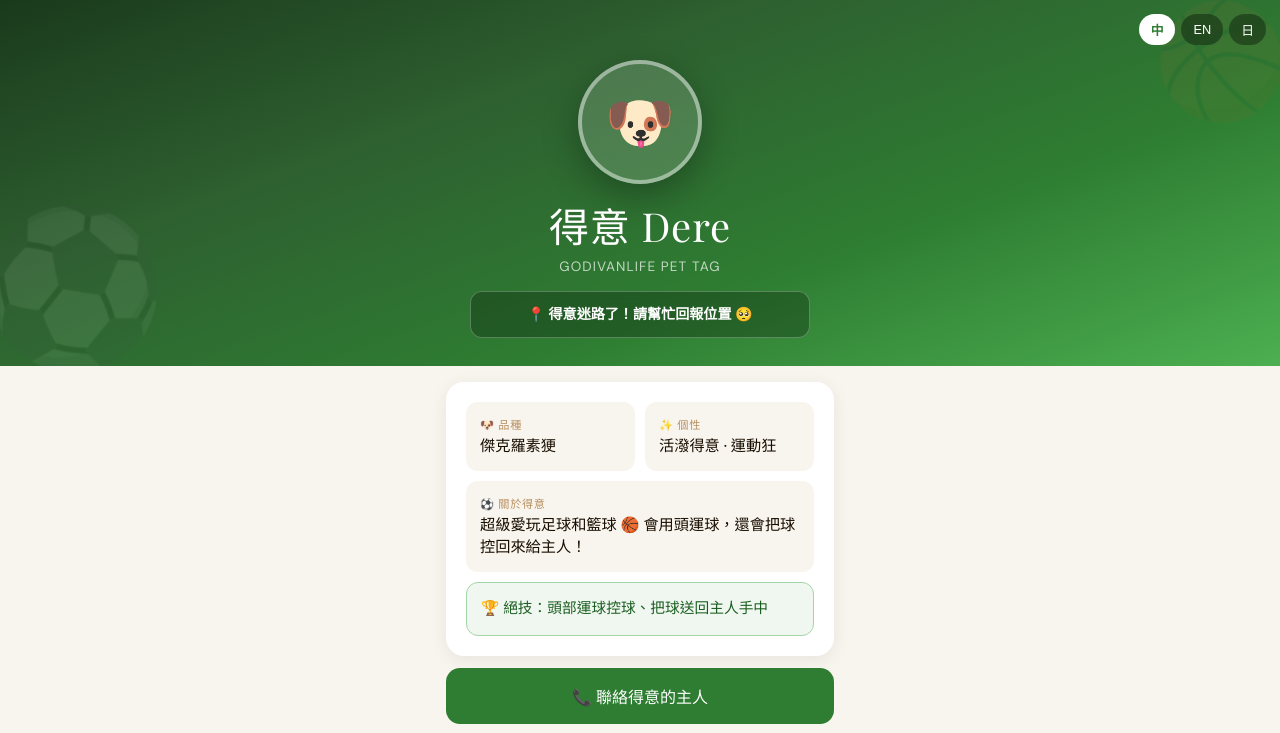
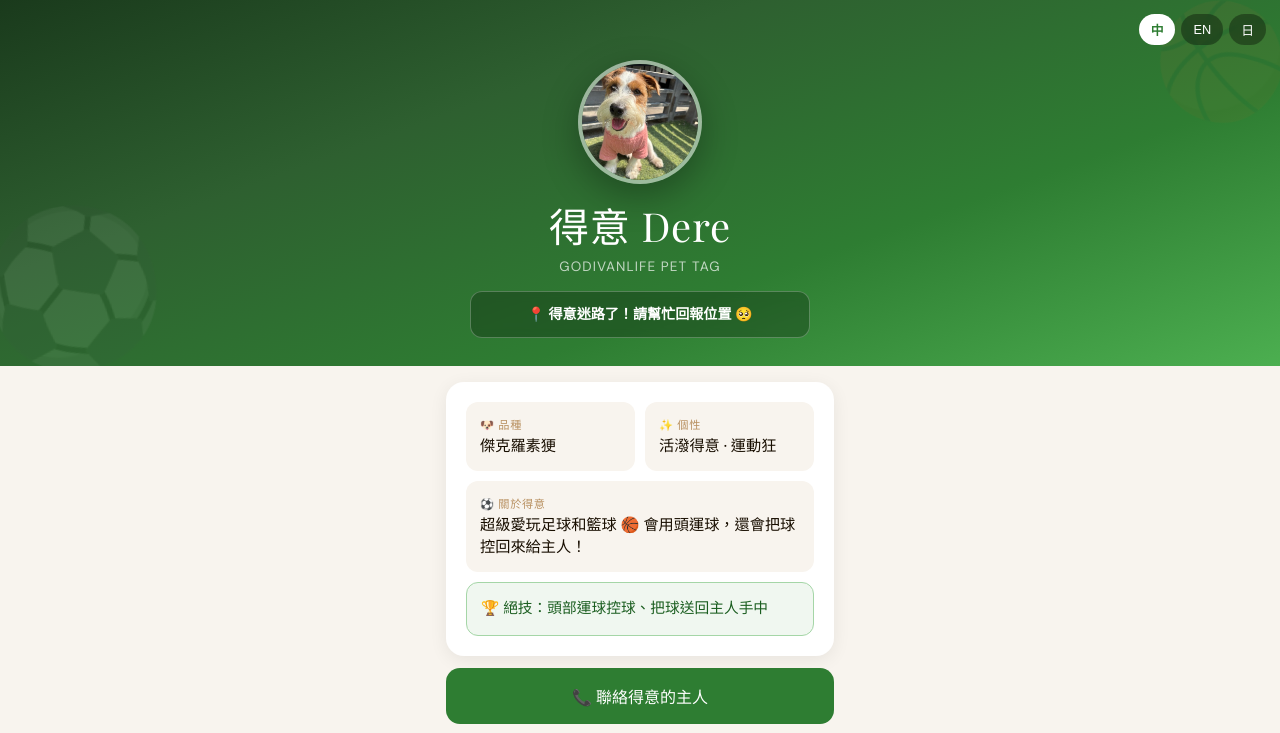
Before and after one commit to godivanlife-creator/dere20240316, a plain HTML site: page index.html in a window 1280 px wide. Shown: the top 733 px of the page. Drawn offline with nearby package versions, Linux system fonts and the light colour scheme; a web font is replaced by a local one.

Commit message:
Update index.html

```diff
--- a/index.html
+++ b/index.html
@@ -248,7 +248,9 @@ body{
 </div>
 
 <div class="hero">
-  <div class="avatar-ring">🐶</div>
+  <div class="avatar-ring">
+    <img src="https://github.com/godivanlife-creator/dere20240316/blob/main/IMG_0832.jpg?raw=true" alt="得意 Dere">
+  </div>
   <div class="hero-name">得意 Dere</div>
   <div class="hero-sub">GodiVanLife Pet Tag</div>
   <div class="hero-warning" id="t-warning"></div>
```
